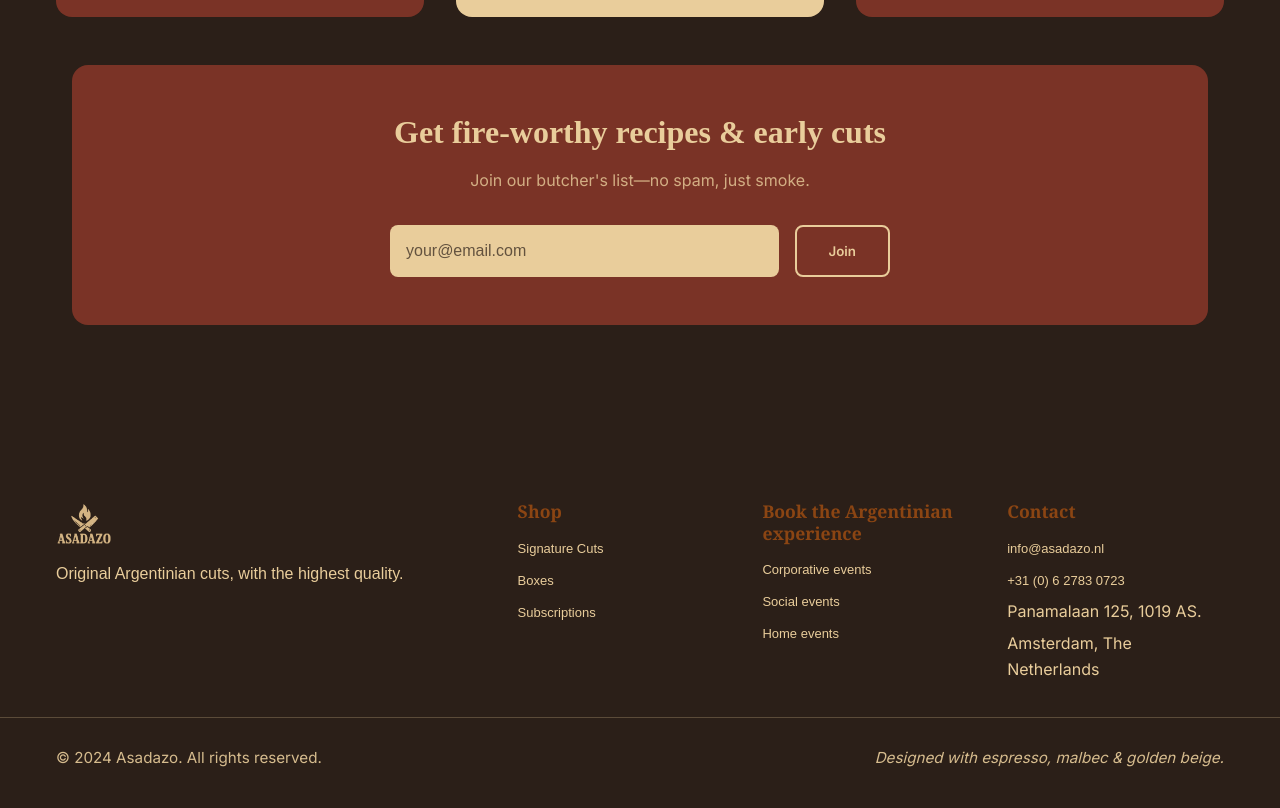
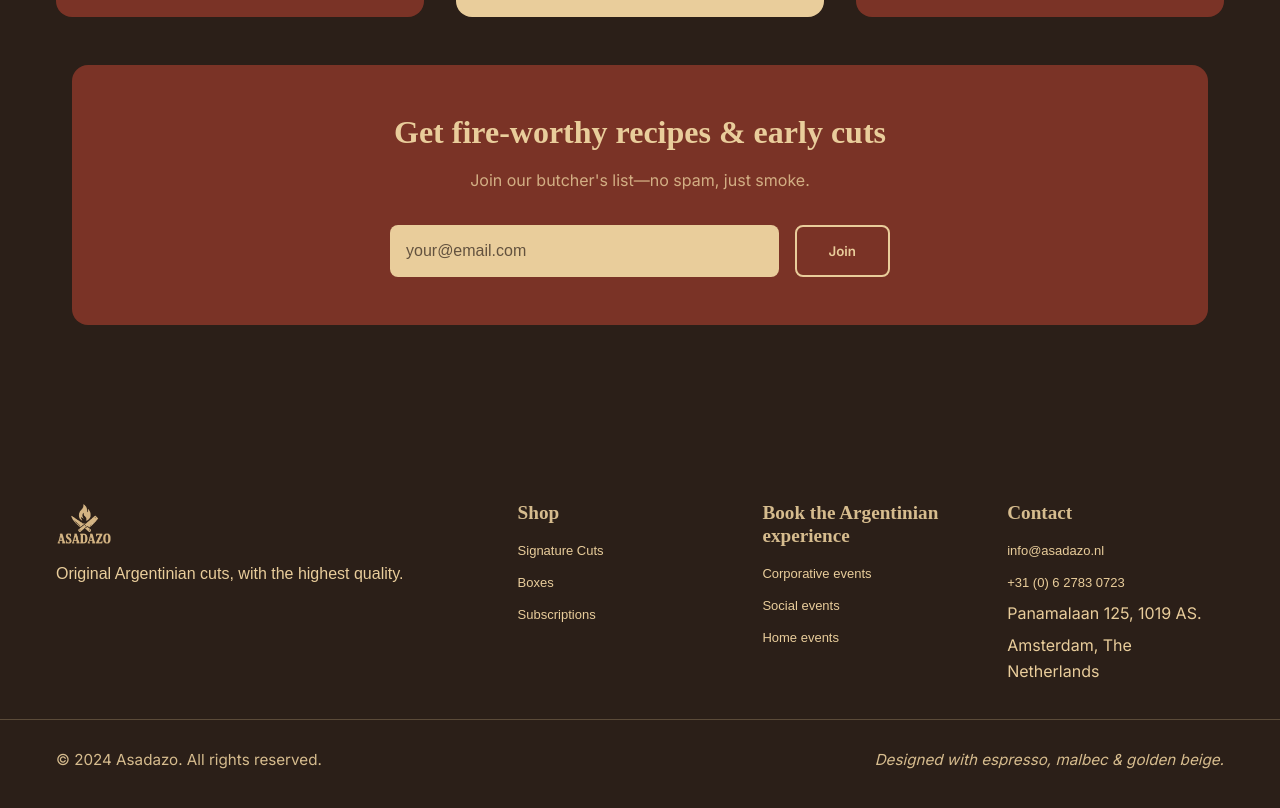
Before and after one commit to Seballemandiv/asadazo-website, a React (Vite) app: page / in a window 1280 px wide. Shown: the part 1420-2228 px from the top of the page. Built offline with nearby package versions, Linux system fonts and the light colour scheme; no server answers; a web font is replaced by a local one.

Commit message:
fix(footer): update column headers to match copyright text typography - bold, light beige color, proper sizing

```diff
--- a/src/components.css
+++ b/src/components.css
@@ -953,11 +953,11 @@ body::after {
 }
 
 .footer-column h4 {
-  font-weight: 700;
+  font-weight: bold;
   margin-bottom: 0.8rem;
-  font-size: 1.1rem;
-  font-family: 'Georgia', serif;
-  color: #8B4513;
+  font-size: 1.2rem;
+  color: var(--golden-beige);
+  opacity: 0.9;
 }
 .footer-column ul { list-style: none; padding: 0; margin: 0; }
 .footer-column li { margin-bottom: 0.4rem; }
```
